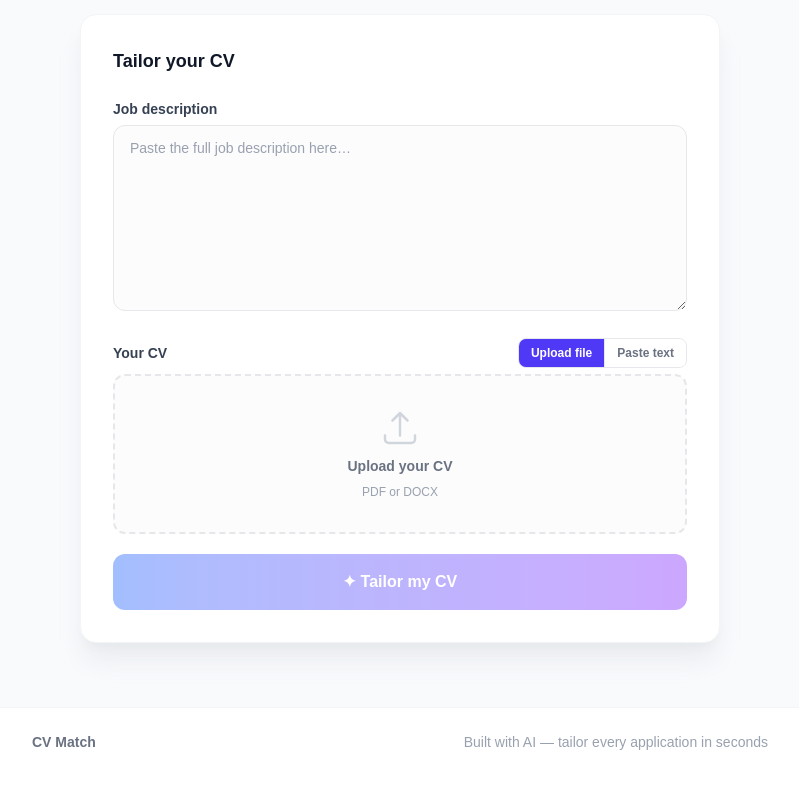
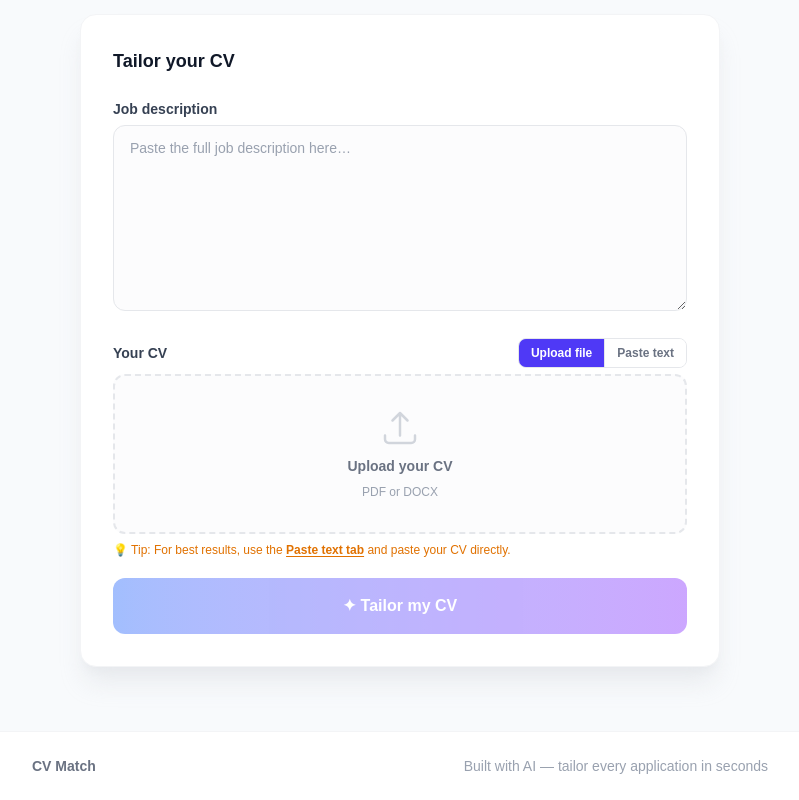
Before and after one commit to Muj-04/CV-Match, a Next.js app: page / in a window 1280 px wide. Shown: the part 966-1766 px from the top of the page, without its empty margins (240-1039 px from the left). Before the commit the page ends 1742 px from the top, so only its background shows below. Built offline with nearby package versions, Linux system fonts and the light colour scheme.

Commit message:
Add tip under CV upload pointing to paste text tab

```diff
--- a/app/page.tsx
+++ b/app/page.tsx
@@ -277,6 +277,9 @@ export default function Home() {
                     className="hidden"
                     onChange={(e) => setCvFile(e.target.files?.[0] ?? null)}
                   />
+                  <p className="mt-2 text-xs text-amber-600">
+                    💡 Tip: For best results, use the <button type="button" onClick={() => setCvMode("paste")} className="font-semibold underline underline-offset-2 hover:text-amber-700">Paste text tab</button> and paste your CV directly.
+                  </p>
                 </>
               ) : (
                 <textarea
```
